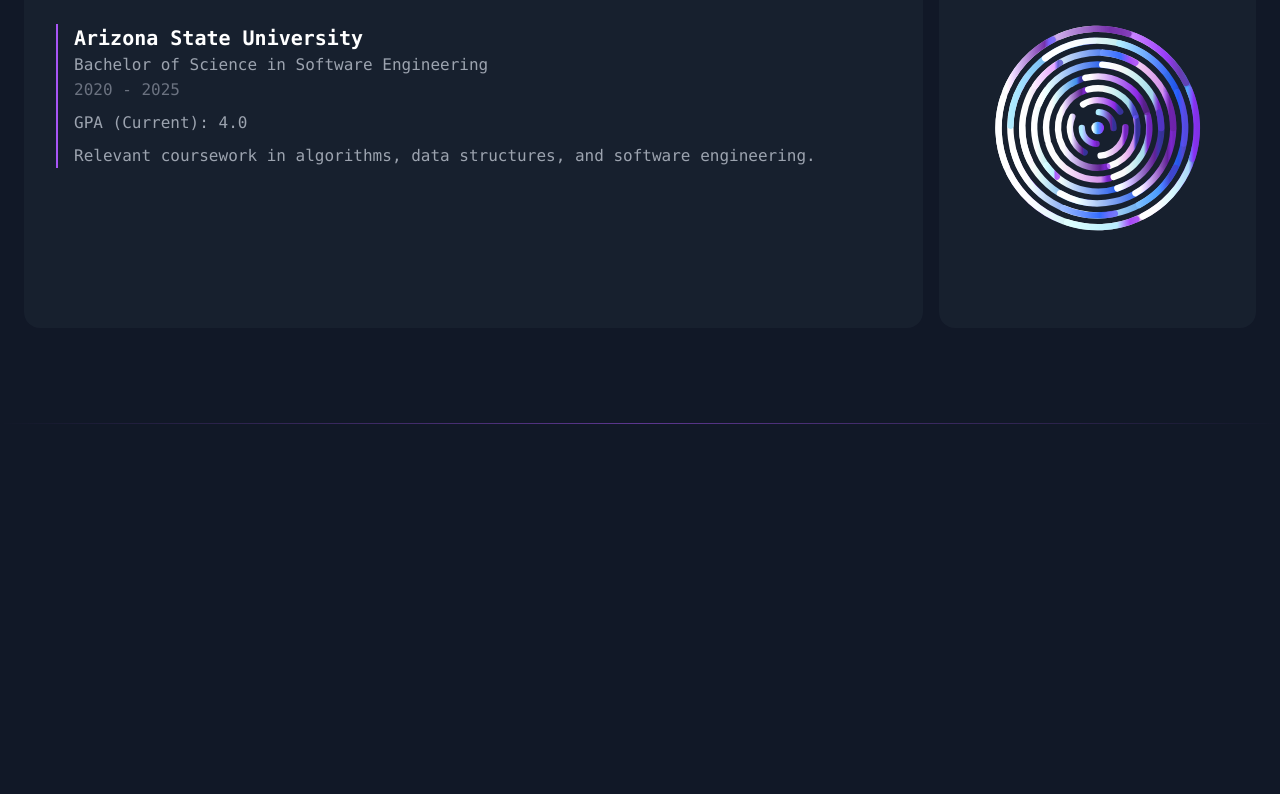
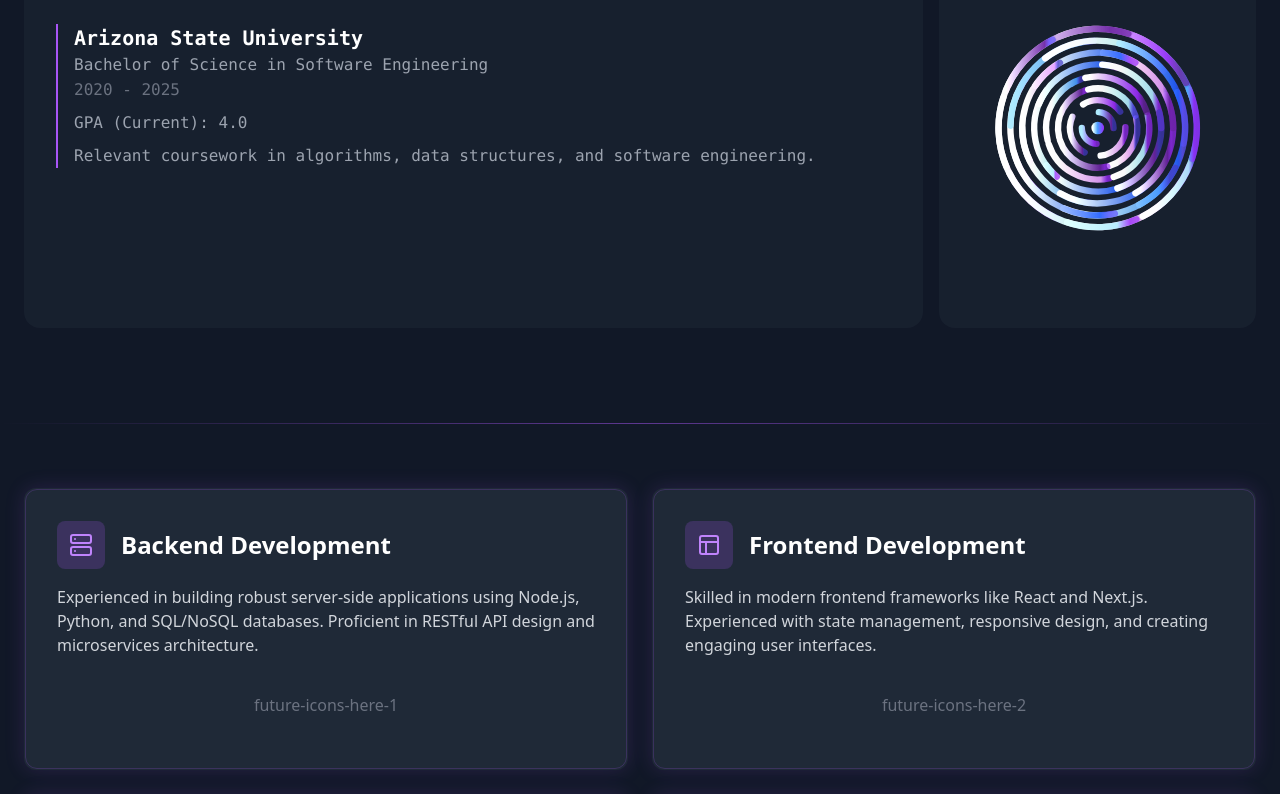
Before and after one commit to Jheathc1/jhWebsite, a React (Vite) app: page / in a window 1280 px wide. Shown: the part 1020-1814 px from the top of the page. Built offline with nearby package versions, Linux system fonts and the light colour scheme.

Commit message:
Updated several components and resolved bugs. Removed skill sections animation, possibly add it back later but I like the way it looks for now.

```diff
--- a/package.json
+++ b/package.json
@@ -10,6 +10,7 @@
     "preview": "vite preview"
   },
   "dependencies": {
+    "@studio-freight/lenis": "^1.0.42",
     "gsap": "^3.12.5",
     "lucide-react": "^0.469.0",
     "react": "^18.3.1",
--- a/src/App.jsx
+++ b/src/App.jsx
@@ -1,5 +1,7 @@
 import React, { useRef, useEffect, useState } from "react";
+import Lenis from '@studio-freight/lenis'
 import { gsap } from "gsap";
+import { ScrollTrigger } from "gsap/ScrollTrigger";
 import "./styles/App.css";
 import portPhoto from "./assets/portPhoto.jpeg";
 import { GitHub, Linkedin, Mail, FileText } from "react-feather";
@@ -9,6 +11,9 @@
 import SkillsSection from "./components/SkillsSection";
 import RaindropTransition from "./components/RaindropTransition";
 import Footer from "./components/Footer";
+
+// Register GSAP plugins
+gsap.registerPlugin(ScrollTrigger);
 
 const App = () => {
   const gridRef = useRef(null);
@@ -26,6 +31,37 @@
     { from: "#60A5FA", to: "#34D399" },
     { from: "#F59E0B", to: "#EC4899" },
   ];
+
+  // Initialize Lenis smooth scroll
+  useEffect(() => {
+    const lenis = new Lenis({
+      duration: 1.2,
+      easing: (t) => Math.min(1, 1.001 - Math.pow(2, -10 * t)),
+      direction: 'vertical',
+      smooth: true,
+      smoothTouch: false,
+      touchMultiplier: 2,
+    });
+
+    function raf(time) {
+      lenis.raf(time);
+      requestAnimationFrame(raf);
+    }
+
+    requestAnimationFrame(raf);
+
+    // Integrate Lenis with GSAP ScrollTrigger
+    lenis.on('scroll', ScrollTrigger.update);
+
+    gsap.ticker.add((time) => {
+      lenis.raf(time * 1000);
+    });
+
+    return () => {
+      lenis.destroy();
+      gsap.ticker.remove(lenis.raf);
+    };
+  }, []);
 
   useEffect(() => {
     setIsLoaded(true);
@@ -48,9 +84,7 @@
       gsap.to(grid, {
         "--mouse-x": `${x}%`,
         "--mouse-y": `${y}%`,
-        "--gradient-angle": `${
-          Math.atan2(y - 50, x - 50) * (180 / Math.PI)
-        }deg`,
+        "--gradient-angle": `${Math.atan2(y - 50, x - 50) * (180 / Math.PI)}deg`,
         duration: 0.5,
         ease: "power2.out",
       });
@@ -118,8 +152,13 @@
   }, [isOrbActive]);
 
   return (
-    <div className="min-h-screen w-full relative bg-gray-900 text-white">
+    <div className="min-h-screen w-full relative bg-gray-900 text-white overflow-x-hidden">
       {/* Fixed background elements */}
+      <PDFViewer
+        isOpen={isPDFOpen}
+        onClose={() => setIsPDFOpen(false)}
+        pdfUrl={resumePDF}
+      />
       <div className="fixed inset-0">
         {/* Grid with mouse interaction */}
         <div
@@ -194,7 +233,8 @@
                     experiences
                   </span>{" "}
                   <button
-                    onClick={() => setIsOrbActive(!isOrbActive)}
+                    onClick={() => [setIsOrbActive(!isOrbActive), refreshSkillsSection()]}
+
                     className="relative inline-flex items-center justify-center w-10 h-10 focus:outline-none transform-gpu"
                   >
                     <div className="absolute w-full h-full">
@@ -244,12 +284,6 @@
                 >
                   <FileText className="w-6 h-6" />
                 </button>
-
-                <PDFViewer
-                  isOpen={isPDFOpen}
-                  onClose={() => setIsPDFOpen(false)}
-                  pdfUrl={resumePDF}
-                />
               </div>
             </div>
           </div>
--- a/src/components/CareerSection.jsx
+++ b/src/components/CareerSection.jsx
@@ -1,6 +1,7 @@
 import React, { useState } from 'react';
 import DecodeText from './DecodeText';
 import ConcentricCircles from './ConcentricCircles';
+import { refreshSkillsSection } from './SkillsSection';
 
 const CareerSection = () => {
   const [activeSection, setActiveSection] = useState('education');
@@ -9,7 +10,6 @@
 
   const handleSectionClick = (section) => {
     if (section === activeSection || isTransitioning) return;
-
     setIsTransitioning(true);
     setPendingSection(section);
   };
--- a/src/components/PDFViewer.jsx
+++ b/src/components/PDFViewer.jsx
@@ -1,5 +1,7 @@
 import React, { useEffect } from 'react';
 import { X } from 'react-feather';
+import { refreshSkillsSection } from './SkillsSection';
+import SkillsSection from './SkillsSection';
 
 const PDFViewer = ({ isOpen, onClose, pdfUrl }) => {
   useEffect(() => {
@@ -9,6 +11,7 @@
       if (isOpen) {
         contentRef.style.opacity = '0';
         contentRef.style.transition = 'opacity 0.3s ease';
+        refreshSkillsSection();
       } else {
         contentRef.style.opacity = '1';
       }
--- a/src/components/SkillsSection.jsx
+++ b/src/components/SkillsSection.jsx
@@ -1,4 +1,4 @@
-import React, { useLayoutEffect, useRef, useState } from 'react';
+import React, { useLayoutEffect, useRef, useState, useEffect, useCallback } from 'react';
 import { Server, Layout, Cloud, Users } from 'lucide-react';
 import gsap from 'gsap';
 import ScrollTrigger from 'gsap/ScrollTrigger';
@@ -7,10 +7,14 @@
   gsap.registerPlugin(ScrollTrigger);
 }
 
+// Create a global event system for ScrollTrigger refreshes
+const refreshEvent = new CustomEvent('refreshSkillsSection');
+
 const SkillsSection = () => {
   const sectionRef = useRef(null);
   const accordionsRef = useRef(null);
   const accordionRefs = useRef([]);
+  const timelineRef = useRef(null);
   const [isReady, setIsReady] = useState(false);
 
   const skillsData = [
@@ -41,93 +45,49 @@
   ];
 
   useLayoutEffect(() => {
-    if (!isReady) return; // Prevent animations from running until ready
+    const ctx = gsap.context(() => {
+      if (!isReady || !sectionRef.current || !accordionsRef.current) return;
 
-    const ctx = gsap.context(() => {
-      const container = accordionsRef.current;
-      const accordions = accordionRefs.current;
-
-      // Initial state setup
-      gsap.set(container, { y: -350, opacity: 0.1 });
-
-      accordions.forEach(accordion => {
-        gsap.set(accordion, {
-          height: "5rem",
-          marginBottom: "-4.5rem",
-          opacity: 0.1,
-        });
-
-        const content = accordion.querySelector('.accordion-content');
-        gsap.set(content, { opacity: 0 });
-      });
-
-      // Create timeline
-      const tl = gsap.timeline({
+      // Create a marker for the scroll position
+      const marker = gsap.to({}, {
         scrollTrigger: {
           trigger: sectionRef.current,
           start: "top 60%",
           end: "+=800",
-          scrub: 1,
+          onToggle: (self) => {
+            if (self.isActive && !timelineRef.current) {
+              initAnimations();
+            }
+          }
         }
       });
 
-      // Initial movement and fade-in
-      tl.to([container, accordions], {
-        opacity: 1,
-        duration: 0.5,
-        ease: "none",
-      })
-        .to(container, {
-          y: 0,
-          duration: 0.5,
-          ease: "none",
-        }, "<");
+      return () => {
+        marker.kill();
+      };
+    });
 
-      // Expand accordions
-      accordions.forEach((accordion, index) => {
-        const content = accordion.querySelector('.accordion-content');
-        const fullHeight = content.scrollHeight + 80;
-
-        const startPosition = 0.25 + index * 0.2;
-
-        tl.to(accordion, {
-          height: fullHeight,
-          marginBottom: "1.5rem",
-          duration: 0.5,
-          ease: "none",
-        }, startPosition);
-
-        tl.to(content, {
-          opacity: 1,
-          duration: 0.3,
-          ease: "none",
-        }, startPosition + 0.05);
-      });
-    }, sectionRef);
-
-    ScrollTrigger.refresh(); // Refresh after setup
-
-    return () => ctx.revert(); // Cleanup
-  }, [isReady]); // Run animation only when `isReady` is true
+    return () => ctx.revert();
+  }, [isReady]);
 
   useLayoutEffect(() => {
-    // Delay to ensure DOM is fully rendered before initializing animations
     const timeout = setTimeout(() => {
-      setIsReady(true); // Trigger GSAP initialization
+      setIsReady(true);
     }, 100);
 
-    return () => clearTimeout(timeout); // Cleanup timeout on unmount
+    return () => clearTimeout(timeout);
   }, []);
+
 
   return (
     <div ref={sectionRef} className="w-full py-24 -mt-32 relative -z-10">
-      <div className="max-w-4xl mx-auto px-6">
-        <div ref={accordionsRef} className="relative space-y-0">
+      <div className="max-w-7xl mx-auto px-6">
+        <div ref={accordionsRef} className="grid grid-cols-2 gap-6">
           {skillsData.map((skill, index) => (
             <div
               key={index}
               ref={el => (accordionRefs.current[index] = el)}
-              className="rounded-xl bg-gray-800/50 backdrop-blur-sm p-8 shadow-lg
+              className="rounded-xl bg-gray-800 p-8 shadow-lg
                 transition-all duration-300 ease-in-out border border-transparent
                 hover:border-purple-500/50 relative overflow-hidden group"
               style={{
@@ -163,4 +123,9 @@
   );
 };
 
+// Export the refresh event so other components can trigger it
+export const refreshSkillsSection = () => {
+  window.dispatchEvent(refreshEvent);
+};
+
 export default SkillsSection;
--- a/src/styles/App.css
+++ b/src/styles/App.css
@@ -1,4 +1,32 @@
 /* App.css */
+/* Add these new rules at the top */
+html, body {
+  margin: 0;
+  padding: 0;
+  overflow-x: hidden;
+  width: 100%;
+  box-sizing: border-box;
+}
+
+/* Update the existing body rule */
+body {
+  margin: 0;
+  padding: 0;
+  box-sizing: border-box;
+  min-height: 100vh;
+  display: flex;
+  flex-direction: column;
+  max-width: 100vw;
+}
+
+#root {
+  min-height: 100%;
+  display: flex;
+  flex-direction: column;
+  width: 100%;
+  overflow-x: hidden;
+}
+
 .bg-grid {
   --mouse-x: 50%;
   --mouse-y: 50%;
@@ -25,34 +53,7 @@
   animation: fadeIn 0.6s ease-out forwards;
 }
 
-::-webkit-scrollbar {
-  width: 8px;
+/* {
+  outline: 1px solid red !important;
 }
-
-::-webkit-scrollbar-track {
-  background: rgba(255, 255, 255, 0.1);
-}
-
-::-webkit-scrollbar-thumb {
-  background: rgba(255, 255, 255, 0.2);
-  border-radius: 4px;
-}
-
-::-webkit-scrollbar-thumb:hover {
-  background: rgba(255, 255, 255, 0.3);
-}
-
-body {
-  margin: 0;
-  padding: 0;
-  box-sizing: border-box;
-  min-height: 100vh;
-  display: flex;
-  flex-direction: column;
-}
-
-#root {
-  min-height: 100%;
-  display: flex;
-  flex-direction: column;
-}
+*/
```
Also changed, not shown: 1 other file (tests, documents, lock files or other folders).
